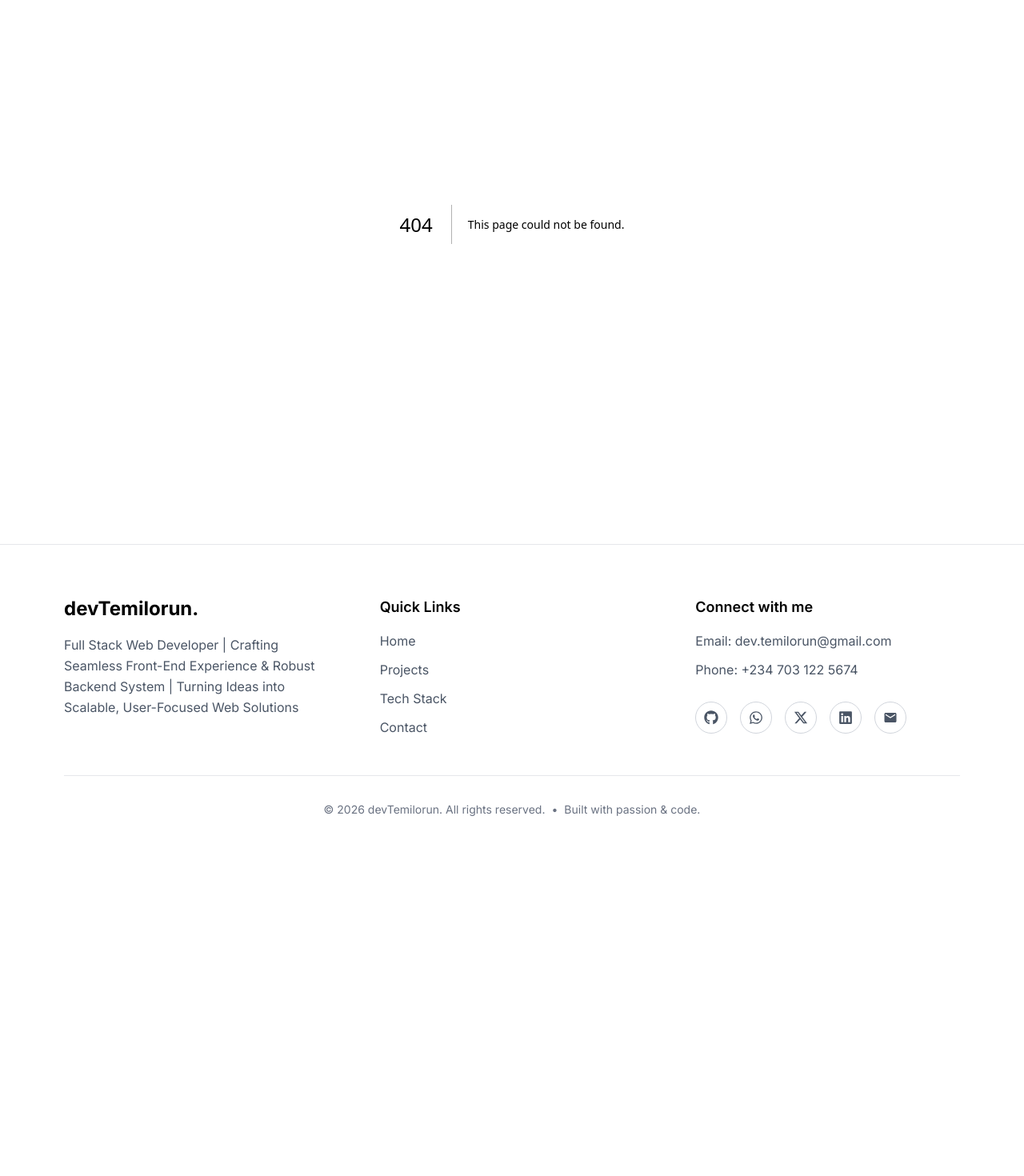
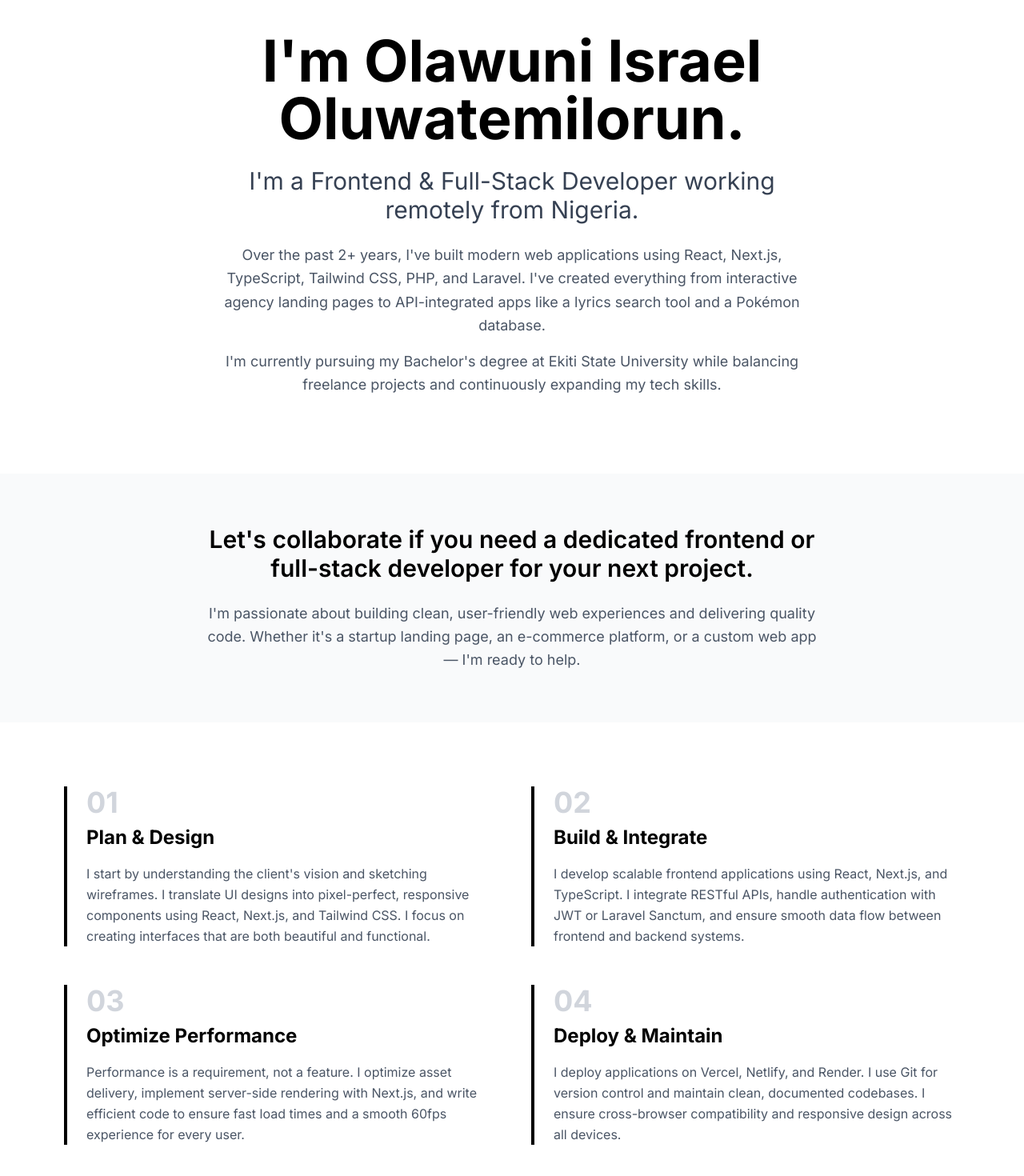
Before and after one commit to devTemilorun/portfolio-v2, a Next.js app: page /about in a window 1280 px wide. Before the commit this address had no page. Shown: the part 120-1590 px from the top of the page at 80% size. Before the commit the page ends 1190 px from the top, so only its background shows below. Built offline with nearby package versions, Linux system fonts and the light colour scheme.

Commit message:
Implememted the About Page

```diff
--- /dev/null
+++ b/app/about/page.tsx
@@ -0,0 +1,115 @@
+'use client';
+
+import ProcessCard from '@/components/ProcessCard';
+
+const processData = [
+  {
+    number: '01',
+    title: 'Plan & Design',
+    description: `I start by understanding the client's vision and sketching wireframes. I translate UI designs into pixel-perfect, responsive components using React, Next.js, and Tailwind CSS. I focus on creating interfaces that are both beautiful and functional.`
+  },
+  {
+    number: '02',
+    title: 'Build & Integrate',
+    description: `I develop scalable frontend applications using React, Next.js, and TypeScript. I integrate RESTful APIs, handle authentication with JWT or Laravel Sanctum, and ensure smooth data flow between frontend and backend systems.`
+  },
+  {
+    number: '03',
+    title: 'Optimize Performance',
+    description: `Performance is a requirement, not a feature. I optimize asset delivery, implement server-side rendering with Next.js, and write efficient code to ensure fast load times and a smooth 60fps experience for every user.`
+  },
+  {
+    number: '04',
+    title: 'Deploy & Maintain',
+    description: `I deploy applications on Vercel, Netlify, and Render. I use Git for version control and maintain clean, documented codebases. I ensure cross-browser compatibility and responsive design across all devices.`
+  }
+];
+
+export default function AboutPage() {
+  return (
+    <>
+      <div className="bg-white min-h-screen pt-20">
+        {/* Hero Section */}
+        <section className="pt-12 pb-16 md:pt-20 md:pb-24">
+          <div className="container mx-auto px-4 max-w-6xl">
+            <div className="max-w-3xl mx-auto text-center">
+              <h1 className="text-4xl md:text-7xl font-bold text-black mb-6">
+                I'm Olawuni Israel Oluwatemilorun.
+              </h1>
+              <h2 className="text-2xl md:text-3xl text-gray-700 mb-6">
+                I'm a Frontend & Full-Stack Developer working remotely from Nigeria.
+              </h2>
+              <p className="text-lg text-gray-600 leading-relaxed">
+                Over the past 2+ years, I've built modern web applications using React, Next.js, TypeScript,
+                Tailwind CSS, PHP, and Laravel. I've created everything from interactive agency landing pages
+                to API-integrated apps like a lyrics search tool and a Pokémon database.
+              </p>
+              <p className="text-lg text-gray-600 leading-relaxed mt-4">
+                I'm currently pursuing my Bachelor's degree at Ekiti State University while
+                balancing freelance projects and continuously expanding my tech skills.
+              </p>
+            </div>
+          </div>
+        </section>
+
+        {/* Collaboration Section */}
+        <section className="py-16 bg-gray-50">
+          <div className="container mx-auto px-4 max-w-6xl">
+            <div className="max-w-3xl mx-auto text-center">
+              <h3 className="text-2xl md:text-3xl font-semibold text-black mb-6">
+                Let's collaborate if you need a dedicated frontend or full-stack developer for your next project.
+              </h3>
+              <p className="text-lg text-gray-600 leading-relaxed">
+                I'm passionate about building clean, user-friendly web experiences and delivering quality code.
+                Whether it's a startup landing page, an e-commerce platform, or a custom web app — I'm ready to help.
+              </p>
+            </div>
+          </div>
+        </section>
+
+        {/* Process Sections */}
+        <section className="py-20">
+          <div className="container mx-auto px-4 max-w-6xl">
+            <div className="grid md:grid-cols-2 gap-12">
+              {processData.map((process, index) => (
+                <ProcessCard
+                  key={index}
+                  number={process.number}
+                  title={process.title}
+                  description={process.description}
+                />
+              ))}
+            </div>
+          </div>
+        </section>
+
+        {/* Personal Journey Section */}
+        <section className="py-20 bg-gray-50">
+          <div className="container mx-auto px-4 max-w-4xl">
+            <div className="space-y-6">
+              <p className="text-lg text-gray-700 leading-relaxed">
+                I started my journey as a self-taught developer, learning from free resources while balancing
+                university studies. I built my first projects by reverse-engineering websites I admired,
+                inspecting elements, and rebuilding them from scratch. That hands-on approach taught me more
+                than any course ever could.
+              </p>
+              <p className="text-lg text-gray-700 leading-relaxed">
+                Over time, I've built and deployed complete web applications, including Agency.ai (an
+                interactive landing page with dark mode and custom cursor), Estate (a real estate platform
+                with credibility metrics), PETWORLD (a pet store website), a Lyrics App integrated with the
+                Genius API, and a PokéAPI app. Each project pushed me to understand not just UI design, but
+                API integration, performance optimization, and deployment workflows.
+              </p>
+              <p className="text-lg text-gray-700 leading-relaxed">
+                Outside of coding, I'm focused on completing my degree, exploring new technologies like
+                React Query and Docker, and connecting with other developers. I'm driven by a genuine love
+                for building, solving problems, and growing one step at a time.
+              </p>
+            </div>
+          </div>
+        </section>
+
+      </div>
+    </>
+  );
+}
```
